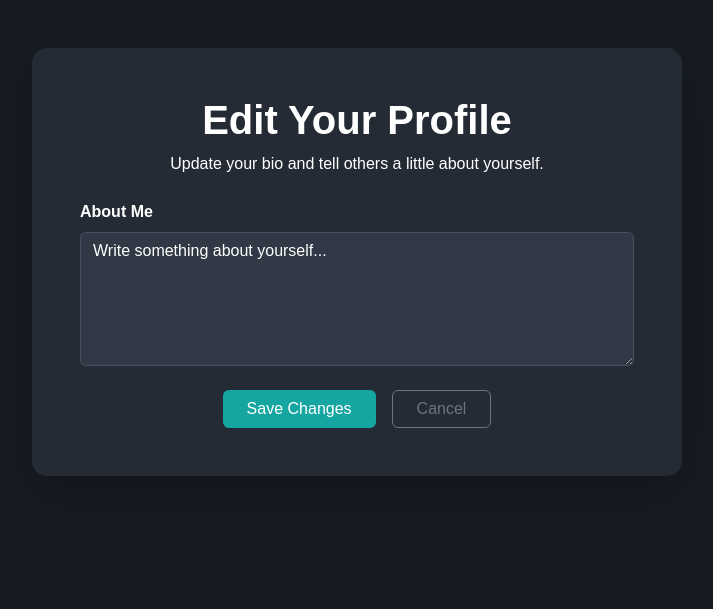
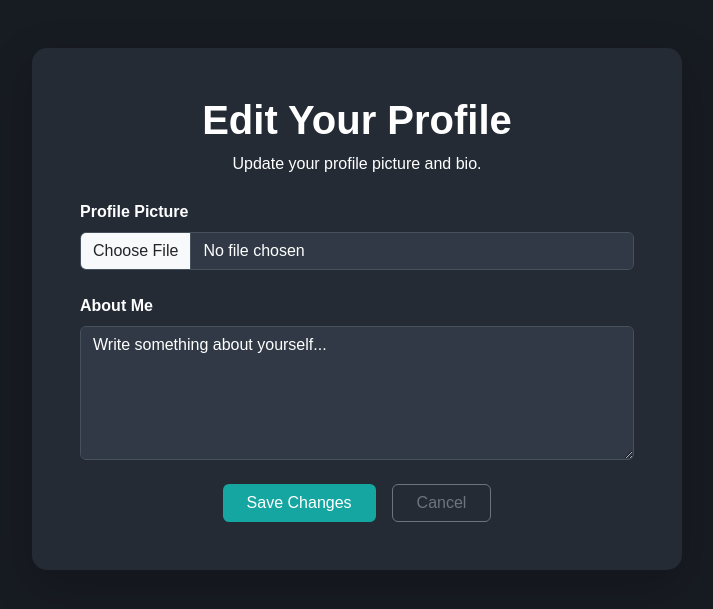
Before and after one commit to MelanieT2005/finalProject, a Django app: a page that uses finalProject/finalProjectApp/templates/finalProjectApp/edit_profile.html in a window 1280 px wide. Shown: the top 609 px of the page, without its empty margins (283-996 px from the left). Run offline with Django 4.2, Linux system fonts and the light colour scheme; the visitor is signed in with stand-in values (Sample User, id 1); data comes from the database, SQL or seed files in the repository.

Commit message:
Added profile picture upload and removal

```diff
--- a/finalProject/finalProject/settings.py
+++ b/finalProject/finalProject/settings.py
@@ -122,3 +122,6 @@ STATIC_URL = 'static/'
 # https://docs.djangoproject.com/en/4.2/ref/settings/#default-auto-field
 
 DEFAULT_AUTO_FIELD = 'django.db.models.BigAutoField'
+
+MEDIA_URL = '/media/'
+MEDIA_ROOT = BASE_DIR / 'media'
--- a/finalProject/finalProject/urls.py
+++ b/finalProject/finalProject/urls.py
@@ -16,8 +16,13 @@ Including another URLconf
 """
 from django.contrib import admin
 from django.urls import path, include
+from django.conf import settings
+from django.conf.urls.static import static
 
 urlpatterns = [
     path('admin/', admin.site.urls),
     path('', include('finalProjectApp.urls')),
 ]
+
+if settings.DEBUG:
+    urlpatterns += static(settings.MEDIA_URL, document_root=settings.MEDIA_ROOT)
--- a/finalProject/finalProjectApp/models.py
+++ b/finalProject/finalProjectApp/models.py
@@ -4,6 +4,7 @@ from django.contrib.auth.models import User
 class Profile(models.Model):
     user = models.OneToOneField(User, on_delete=models.CASCADE)
     bio = models.TextField(blank=True)
+    profile_picture = models.ImageField(upload_to='profile_pictures/', blank=True, null=True)
 
     def __str__(self):
         return self.user.username
--- a/finalProject/finalProjectApp/templates/finalProjectApp/edit_profile.html
+++ b/finalProject/finalProjectApp/templates/finalProjectApp/edit_profile.html
@@ -1,4 +1,3 @@
-
 <!DOCTYPE html>
 <html lang="en">
 <head>
@@ -24,7 +23,7 @@
             max-width: 650px;
         }
 
-        .bio-input {
+        .bio-input, .picture-input {
             background-color: #303945;
             color: white;
             border: 1px solid #46515e;
@@ -52,15 +51,6 @@
             background-color: #128782;
             color: white;
         }
-
-        .cancel-link {
-            color: white;
-            text-decoration: none;
-        }
-
-        .cancel-link:hover {
-            color: #16a6a1;
-        }
     </style>
 </head>
 
@@ -76,12 +66,42 @@
                 </h1>
 
                 <p class="text-white text-center mb-4">
-                    Update your bio and tell others a little about yourself.
+                    Update your profile picture and bio.
                 </p>
 
-                <form method="POST">
+                <form method="POST" enctype="multipart/form-data">
                     {% csrf_token %}
 
+                    <div class="mb-4">
+                        <label for="profile_picture" class="form-label fw-bold text-white">
+                            Profile Picture
+                        </label>
+
+                        <input
+                            type="file"
+                            name="profile_picture"
+                            id="profile_picture"
+                            class="form-control picture-input"
+                            accept="image/*"
+                        >
+                    </div>
+
+                    {% if profile.profile_picture %}
+                        <div class="form-check mb-4">
+                            <input
+                                type="checkbox"
+                                name="remove_picture"
+                                id="remove_picture"
+                                class="form-check-input"
+                            >
+
+                            <label for="remove_picture" class="form-check-label text-white">
+                                Remove current profile picture
+                            </label>
+                        </div>
+                    {% endif %}
+
+                    <div class="mb-3">
                         <label for="bio" class="form-label fw-bold text-white">
                             About Me
                         </label>
@@ -93,6 +113,7 @@
                             rows="5"
                             placeholder="Write something about yourself..."
                         >{{ profile.bio }}</textarea>
+                    </div>
 
                     <div class="d-flex justify-content-center gap-3 mt-4">
 
--- a/finalProject/finalProjectApp/views.py
+++ b/finalProject/finalProjectApp/views.py
@@ -23,7 +23,16 @@ def edit_profile(request, username):
 
     if request.method == 'POST':
         profile.bio = request.POST.get('bio', '')
+
+        if request.POST.get('remove_picture') == 'on':
+            profile.profile_picture.delete(save=False)
+            profile.profile_picture = None
+
+        elif 'profile_picture' in request.FILES:
+            profile.profile_picture = request.FILES['profile_picture']
+
         profile.save()
+
         return redirect('profile', username=username)
 
     return render(request, 'finalProjectApp/edit_profile.html', {'profile': profile})
--- /dev/null
+++ b/requirements.txt
@@ -0,0 +1,2 @@
+Django==4.2.30
+Pillow==13.0.0
```
Also changed, not shown: finalProject/finalProjectApp/templates/finalProjectApp/profile.html (+14 -6 lines), finalProject/finalProjectApp/migrations/0002_profile_profile_picture.py (added), 1 other file. Lines whose indentation alone changed are shown as unchanged.
